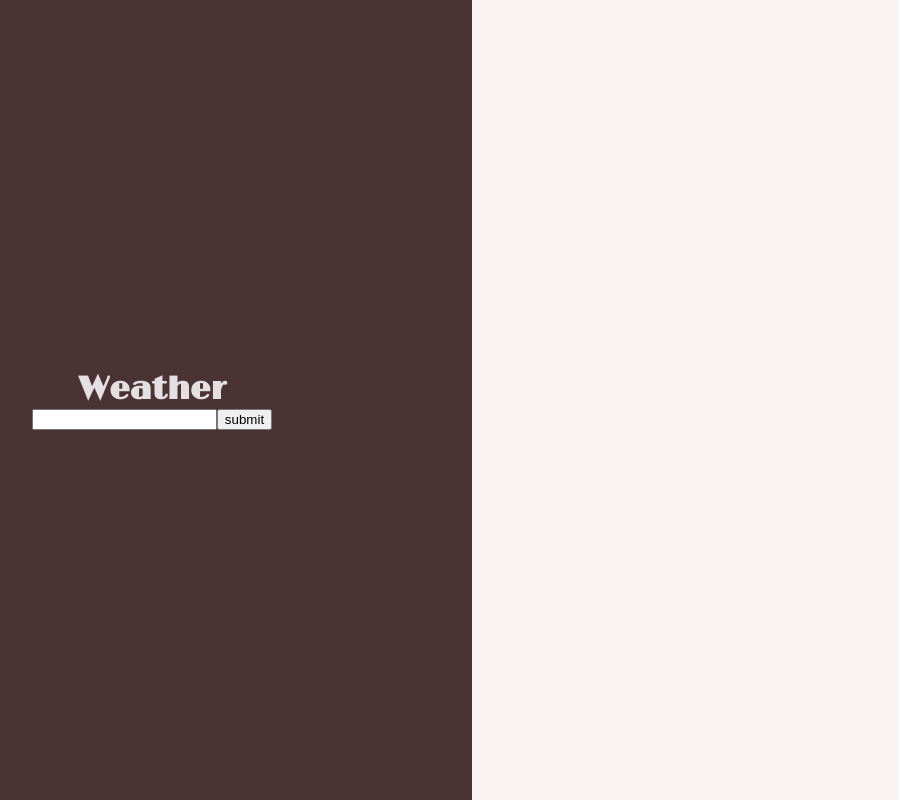
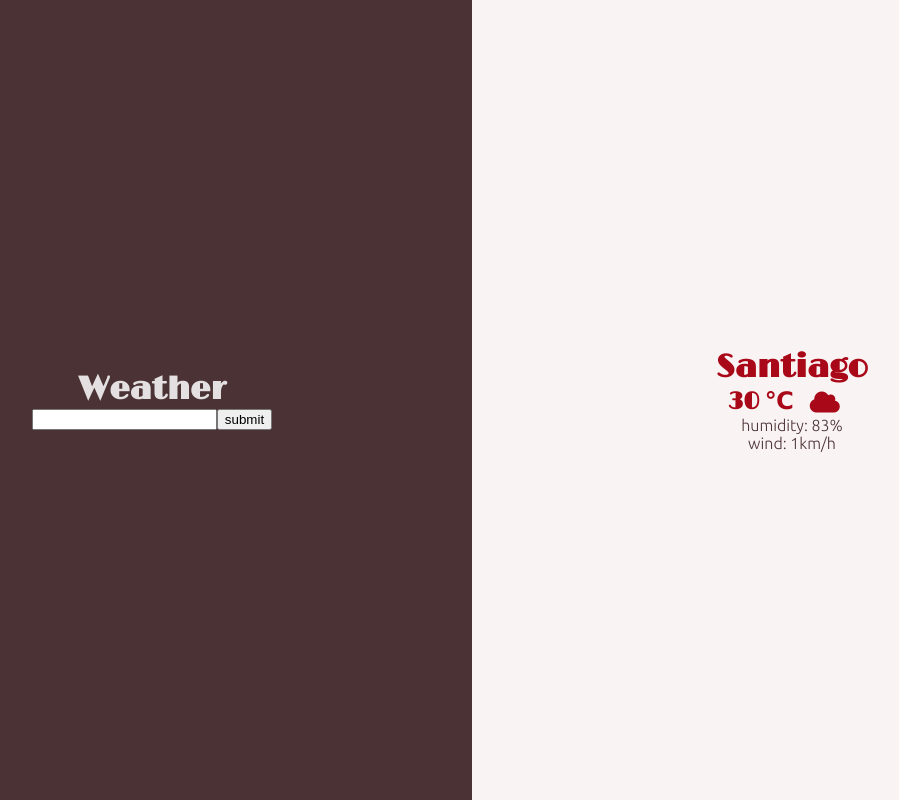
Before and after one commit to RokoVarano/Weather-app, a website built with webpack: page index.html in a window 1280 px wide. Shown: the whole page, without its empty margins (168-1067 px from the left). Built offline with nearby package versions, Linux system fonts and the light colour scheme.

Commit message:
Add results Side

```diff
--- a/src/modules/frontend/_components.js
+++ b/src/modules/frontend/_components.js
@@ -30,7 +30,33 @@ const resultsSection = () => {
   section.id = 'results_section';
   section.classList.add('secondary');
 
+  section.appendChild(resultsList('Santiago', 30, 'cloudy', [{name:'humidity', content: '83%'}, {name: 'wind', content: '1km/h'}]));
+
   return section;
 };
 
+const resultsList = (cityName, temperature, forecast, otherData) => {
+  const article = document.createElement('article');
+
+  const h1 = document.createElement('h1');
+  h1.textContent = cityName;
+  article.appendChild(h1);
+
+  const h3 = document.createElement('h3');
+  h3.textContent = `${temperature} \u2103 `;
+  const i = document.createElement('i');
+  i.classList.add('fas', 'fa-cloud', 'fa-fw');
+  h3.appendChild(i);
+  article.appendChild(h3);
+
+  otherData?.map(data => {
+    const p = document.createElement('p');
+    p.textContent = `${data.name}: ${data.content}`;
+
+    article.appendChild(p);
+  });
+
+  return article;
+}
+
 export { formSection, resultsSection };
--- a/src/styles.scss
+++ b/src/styles.scss
@@ -60,6 +60,10 @@ a {
   text-decoration: none;
 }
 
+i {
+  margin: 0 1rem;
+}
+
 .primary {
   background-color: $primary-bg-color;
   color: $primary-text-color
```
Also changed, not shown: dist/main.js.
